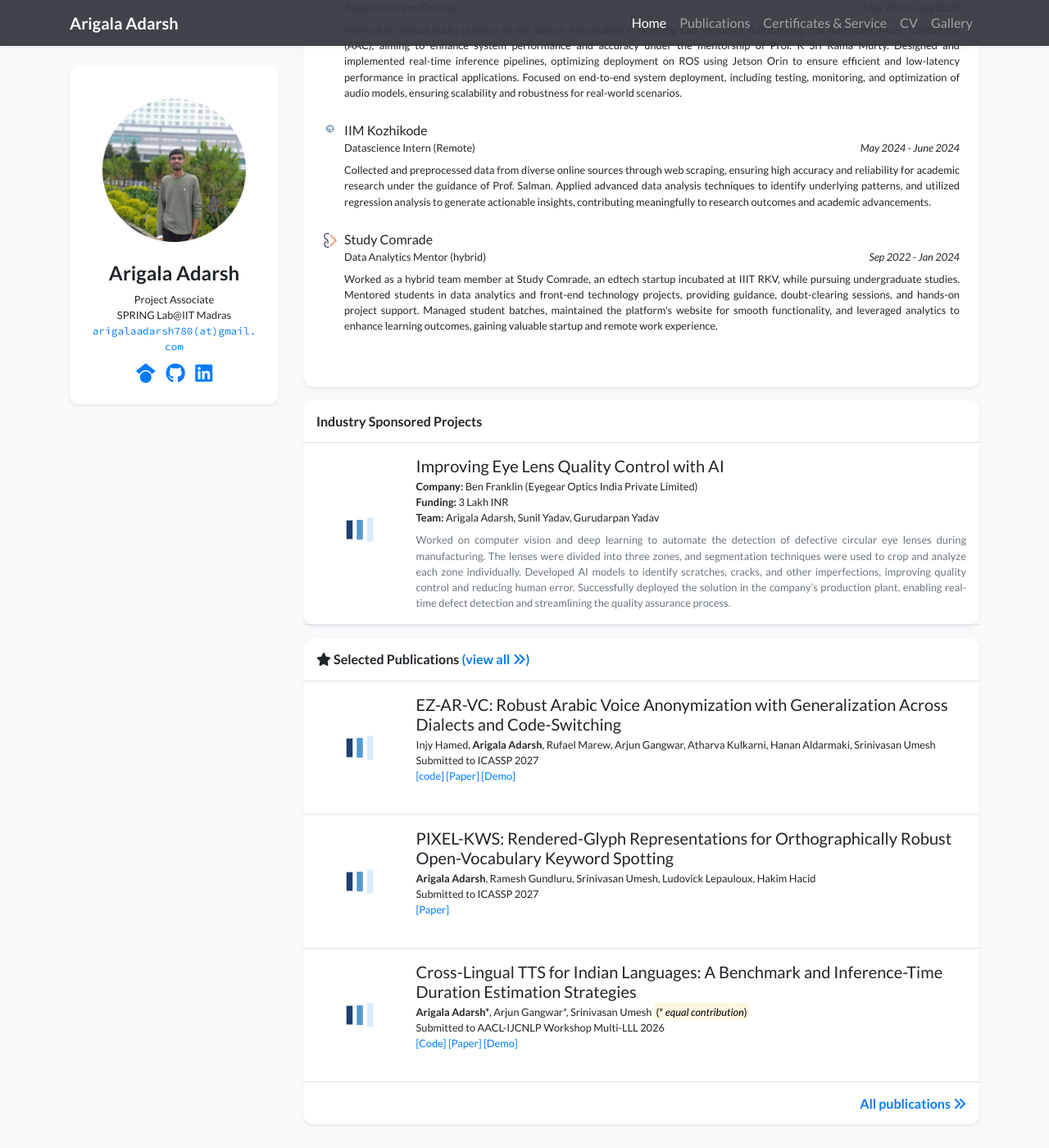
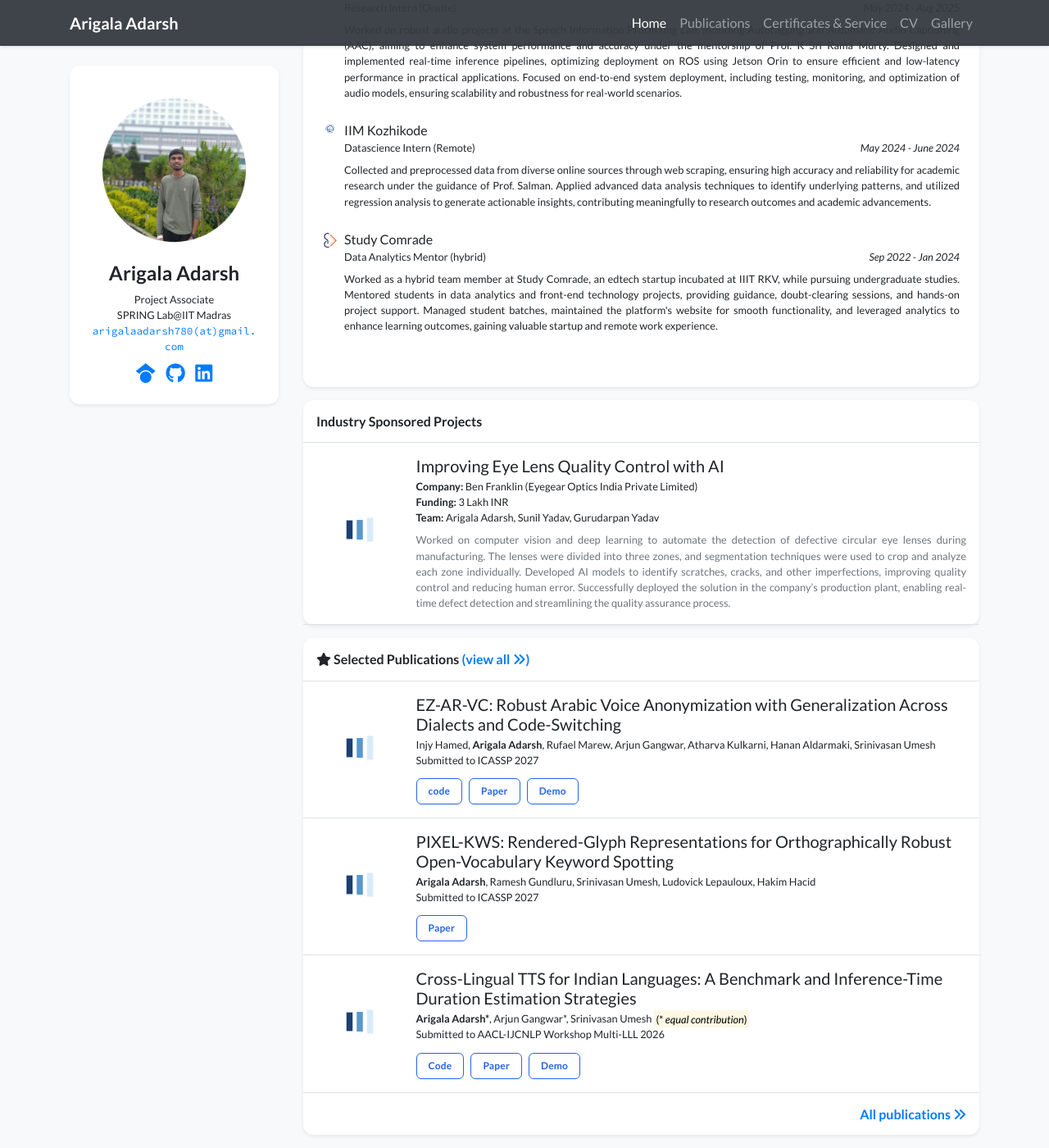
Before and after one commit to ArigalaAdarsh/portfolio, a Jekyll site: the page built from index.html, in a window 1280 px wide and 1400 px high, scrolled down 856 px. Shown: the whole window at 82% size. Built offline with Jekyll 4.4.1, drawn with Linux system fonts in a browser that asks for light colours; nearby versions of some CDN libraries; a style sheet for code colours, icons or effects is not loaded.

Commit message:
Redesign publication link buttons

```diff
--- a/_includes/widgets/publication_item.html
+++ b/_includes/widgets/publication_item.html
@@ -1,54 +1,302 @@
 {% assign item = include.item %}
+
+<style>
+/* =========================================
+   MODERN PUBLICATION LINK BUTTONS
+========================================= */
+
+.publication-links {
+    display: flex;
+    flex-wrap: wrap;
+    align-items: center;
+    gap: 8px;
+    margin-top: 12px;
+}
+
+/* Default button */
+.publication-btn {
+    display: inline-flex;
+    align-items: center;
+    justify-content: center;
+
+    padding: 6px 14px;
+
+    border: 1px solid #2563eb;
+    border-radius: 6px;
+
+    background-color: transparent;
+    color: #2563eb !important;
+
+    font-size: 12px;
+    font-weight: 600;
+    line-height: 1.5;
+    letter-spacing: 0.2px;
+
+    text-decoration: none !important;
+
+    transition:
+        background-color 0.2s ease,
+        color 0.2s ease,
+        border-color 0.2s ease,
+        box-shadow 0.2s ease,
+        transform 0.2s ease;
+}
+
+/* Hover effect */
+.publication-btn:hover {
+    background-color: #2563eb;
+    border-color: #2563eb;
+    color: #ffffff !important;
+
+    text-decoration: none !important;
+
+    transform: translateY(-2px);
+
+    box-shadow: 0 4px 12px rgba(37, 99, 235, 0.18);
+}
+
+/* Keyboard accessibility */
+.publication-btn:focus-visible {
+    outline: 2px solid #2563eb;
+    outline-offset: 3px;
+}
+
+/* Mobile adjustments */
+@media (max-width: 767px) {
+
+    .publication-links {
+        gap: 7px;
+        margin-top: 10px;
+    }
+
+    .publication-btn {
+        padding: 6px 12px;
+        font-size: 11px;
+        border-radius: 5px;
+    }
+}
+
+/* Reduced motion accessibility */
+@media (prefers-reduced-motion: reduce) {
+    .publication-btn {
+        transition: none;
+    }
+
+    .publication-btn:hover {
+        transform: none;
+    }
+}
+</style>
+
+
+<!-- =========================================
+     DESKTOP PUBLICATION LAYOUT
+========================================= -->
+
 <div class="d-none d-md-block">
+
     <div class="row no-gutters {% unless include.hide_bottom_border %}border-bottom{% endunless %} border-gray">
+
+        <!-- Publication Cover -->
         <div class="col-md-3 col-xl-2 mb-md-0 p-md-3">
+
             {%- if item.cover -%}
-            <img data-src="{{ item.cover | relative_url }}" style="height: 130px; object-fit: cover;"  alt="{{ item.title }}" class="lazy w-100 rounded-sm" src="{{ '/assets/images/empty_300x200.png' | relative_url }}">
+
+            <img
+                data-src="{{ item.cover | relative_url }}"
+                style="height: 130px; object-fit: cover;"
+                alt="{{ item.title | escape }}"
+                class="lazy w-100 rounded-sm"
+                src="{{ '/assets/images/empty_300x200.png' | relative_url }}"
+            >
+
             {%- else -%}
-            <svg class="bubble-visual-hash lazy w-100 rounded-sm" data-bubble-visual-hash="{{ item.id }}" viewBox="0 0 300 200"></svg>
+
+            <svg
+                class="bubble-visual-hash lazy w-100 rounded-sm"
+                data-bubble-visual-hash="{{ item.id }}"
+                viewBox="0 0 300 200">
+            </svg>
+
             {%- endif -%}
+
         </div>
+
+
+        <!-- Publication Information -->
         <div class="col-md-9 col-xl-10 p-3 pl-md-0">
-            <h5 class="mt-0 mb-1 font-weight-normal">{{ item.title }}</h5>
-            <p class="mt-0 mb-0 small">{% include widgets/author_list.html authors=item.authors %}</p>
-            <p class="mt-0 mb-0 small">{{item.pub_pre}}<i>{{ item.pub }}</i>{{ item.pub_post }} {{ item.pub_date }} {{ item.pub_last }} <span data-semantic-scholar-id="{{ item.semantic_scholar_id }}"></span></p>
-            <p class="mt-0 mb-0 small text-muted">{{ item.abstract }}</p>
 
-            <p class="small pb-0 mb-0 lh-125 text-muted abstract-links">
-                {% for link in item.links %}
-                {% if link[1].url %}
-                <a target="{{ link[1]['target'] }}" href="{{ link[1]['url'] }}">[{{ link[0] }}]</a>
-                {% else %}
-                <a target="_blank" href="{{ link[1] }}">[{{ link[0] }}]</a>
-                {% endif %}
-                {% endfor %}
+            <!-- Title -->
+            <h5 class="mt-0 mb-1 font-weight-normal">
+                {{ item.title }}
+            </h5>
+
+            <!-- Authors -->
+            <p class="mt-0 mb-0 small">
+                {% include widgets/author_list.html authors=item.authors %}
             </p>
 
+            <!-- Publication Details -->
+            <p class="mt-0 mb-0 small">
+
+                {{ item.pub_pre }}
+
+                <i>{{ item.pub }}</i>
+
+                {{ item.pub_post }}
+                {{ item.pub_date }}
+                {{ item.pub_last }}
+
+                <span data-semantic-scholar-id="{{ item.semantic_scholar_id }}"></span>
+
+            </p>
+
+            <!-- Abstract -->
+            <p class="mt-0 mb-0 small text-muted">
+                {{ item.abstract }}
+            </p>
+
+
+            <!-- MODERN PUBLICATION LINKS -->
+            <div class="publication-links">
+
+                {% for link in item.links %}
+
+                    {% if link[1].url %}
+
+                        <a
+                            href="{{ link[1]['url'] }}"
+                            target="{{ link[1]['target'] | default: '_blank' }}"
+                            rel="noopener noreferrer"
+                            class="publication-btn"
+                        >
+                            {{ link[0] }}
+                        </a>
+
+                    {% else %}
+
+                        <a
+                            href="{{ link[1] }}"
+                            target="_blank"
+                            rel="noopener noreferrer"
+                            class="publication-btn"
+                        >
+                            {{ link[0] }}
+                        </a>
+
+                    {% endif %}
+
+                {% endfor %}
+
+            </div>
+
         </div>
-    </div>
-</div>
 
-<div class="row no-gutters d-md-none {% unless include.hide_bottom_border %}border-bottom{% endunless %} border-gray {% if include.first %}rounded-xl-top{% endif %} {% if include.last %}rounded-xl-bottom{% endif %} {% if item.cover %}lazy{% endif %}" data-src="{{ item.cover | relative_url }}">
-    <div class="w-100 {% if include.first %}rounded-xl-top{% endif %} {% if include.last %}rounded-xl-bottom{% endif %}" style="background-color: rgba(255,255,255,0.9);">
-        <div class="d-flex align-items-start flex-column py-3 px-4">
-            <div class="mb-auto"></div>
-            <div>
-                <h5 class="mt-0 mb-1 font-weight-normal">{{ item.title }}</h5>
-                <p class="mt-0 mb-0 small">{% include widgets/author_list.html authors=item.authors %}</p>
-                <p class="mt-0 mb-0 small">{{item.pub_pre}}<i>{{ item.pub }}</i>{{ item.pub_post }} {{ item.pub_date }} {{ item.pub_last }} <span data-semantic-scholar-id="{{ item.semantic_scholar_id }}"></span></p>
-                <p class="mt-0 mb-0 small text-muted">{{ item.abstract }}</p>
-
-                <p class="small pb-0 mb-0 lh-125 text-muted abstract-links">
-                    {% for link in item.links %}
-                    {% if link[1].url %}
-                    <a target="{{ link[1]['target'] }}" href="{{ link[1]['url'] }}">[{{ link[0] }}]</a>
-                    {% else %}
-                    <a target="_blank" href="{{ link[1] }}">[{{ link[0] }}]</a>
-                    {% endif %}
-                    {% endfor %}
-                </p>
-            </div>
-        </div>
     </div>
 
 </div>
+
+
+
+<!-- =========================================
+     MOBILE PUBLICATION LAYOUT
+========================================= -->
+
+<div
+    class="row no-gutters d-md-none
+    {% unless include.hide_bottom_border %}border-bottom{% endunless %}
+    border-gray
+    {% if include.first %}rounded-xl-top{% endif %}
+    {% if include.last %}rounded-xl-bottom{% endif %}
+    {% if item.cover %}lazy{% endif %}"
+
+    {% if item.cover %}
+    data-src="{{ item.cover | relative_url }}"
+    {% endif %}
+>
+
+    <div
+        class="w-100
+        {% if include.first %}rounded-xl-top{% endif %}
+        {% if include.last %}rounded-xl-bottom{% endif %}"
+
+        style="background-color: rgba(255,255,255,0.9);"
+    >
+
+        <div class="d-flex align-items-start flex-column py-3 px-4">
+
+            <div class="mb-auto"></div>
+
+            <div class="w-100">
+
+                <!-- Title -->
+                <h5 class="mt-0 mb-1 font-weight-normal">
+                    {{ item.title }}
+                </h5>
+
+                <!-- Authors -->
+                <p class="mt-0 mb-0 small">
+                    {% include widgets/author_list.html authors=item.authors %}
+                </p>
+
+                <!-- Publication Details -->
+                <p class="mt-0 mb-0 small">
+
+                    {{ item.pub_pre }}
+
+                    <i>{{ item.pub }}</i>
+
+                    {{ item.pub_post }}
+                    {{ item.pub_date }}
+                    {{ item.pub_last }}
+
+                    <span data-semantic-scholar-id="{{ item.semantic_scholar_id }}"></span>
+
+                </p>
+
+                <!-- Abstract -->
+                <p class="mt-0 mb-0 small text-muted">
+                    {{ item.abstract }}
+                </p>
+
+
+                <!-- MODERN PUBLICATION LINKS -->
+                <div class="publication-links">
+
+                    {% for link in item.links %}
+
+                        {% if link[1].url %}
+
+                            <a
+                                href="{{ link[1]['url'] }}"
+                                target="{{ link[1]['target'] | default: '_blank' }}"
+                                rel="noopener noreferrer"
+                                class="publication-btn"
+                            >
+                                {{ link[0] }}
+                            </a>
+
+                        {% else %}
+
+                            <a
+                                href="{{ link[1] }}"
+                                target="_blank"
+                                rel="noopener noreferrer"
+                                class="publication-btn"
+                            >
+                                {{ link[0] }}
+                            </a>
+
+                        {% endif %}
+
+                    {% endfor %}
+
+                </div>
+
+            </div>
+
+        </div>
+
+    </div>
+
+</div>
```
Also changed, not shown: _publications/2026/2026-pub-pixel-tts.md (+2 -1 lines).
